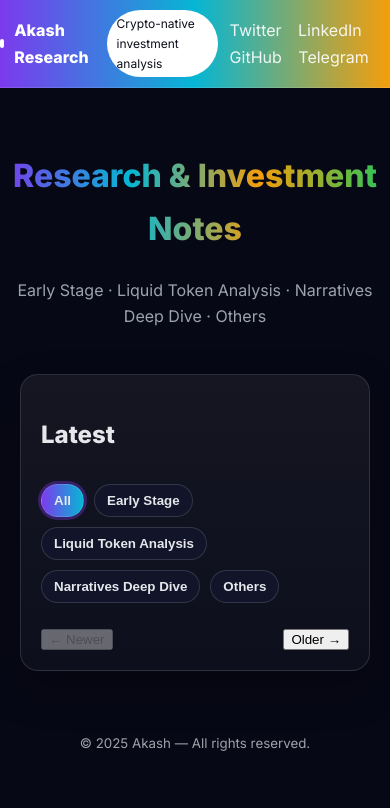
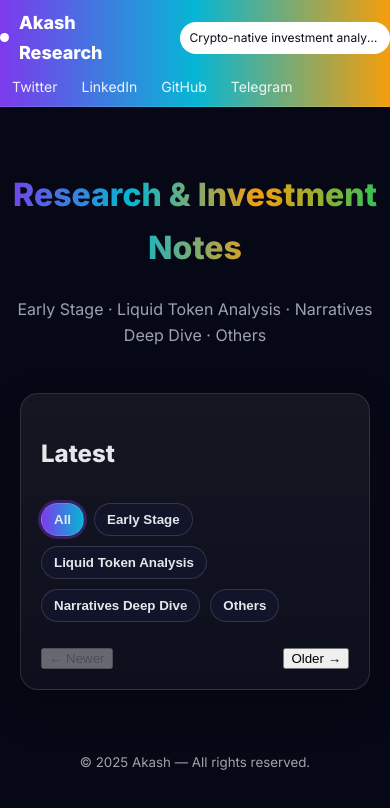
Before and after one commit to akashkbanerjee/crypto-research-blog, a plain HTML site: page index.html in a window 390 px wide. Drawn offline with Linux system fonts and the light colour scheme; no server answers.

Commit message:
Update styles.css

```diff
--- a/styles.css
+++ b/styles.css
@@ -72,3 +72,41 @@ html,body{margin:0;padding:0;background:var(--bg);color:var(--text);font-family:
 
 @media (max-width: 950px){ .grid{grid-template-columns:repeat(2,1fr)} }
 @media (max-width: 640px){ .grid{grid-template-columns:1fr} .article-hero{height:200px} }
+/* ===== Mobile topbar fixes ===== */
+@media (max-width: 820px) {
+  .topbar-inner{
+    flex-wrap: wrap;          /* allow the bar to break into 2 rows */
+    gap: 8px;
+    padding: 8px 0;
+  }
+  .brand{
+    width: 100%;
+    justify-content: space-between;
+    align-items: center;
+  }
+  .brand-name{
+    font-size: 18px;          /* slightly smaller brand text */
+  }
+  .tagline{
+    font-size: 12px;
+    padding: 6px 10px;
+    white-space: nowrap;      /* keep it on one line */
+    max-width: 60vw;          /* don’t let the pill get too wide */
+    overflow: hidden;
+    text-overflow: ellipsis;  /* … if it’s still too long */
+  }
+  .social{
+    width: 100%;              /* move socials to the next line */
+    display: flex;
+    gap: 12px;
+    flex-wrap: wrap;
+  }
+  .social a{
+    font-size: 14px;
+  }
+}
+
+/* Hide the tagline on very small screens to avoid overlap completely */
+@media (max-width: 380px){
+  .tagline{ display: none; }
+}
```
